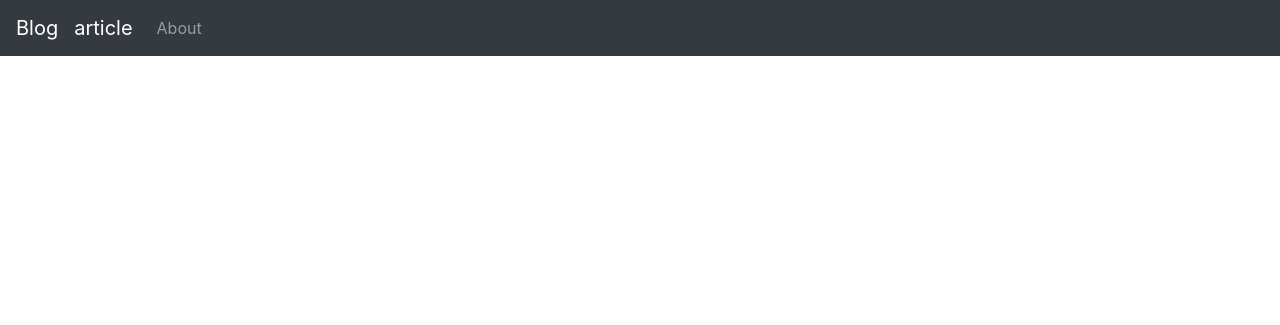
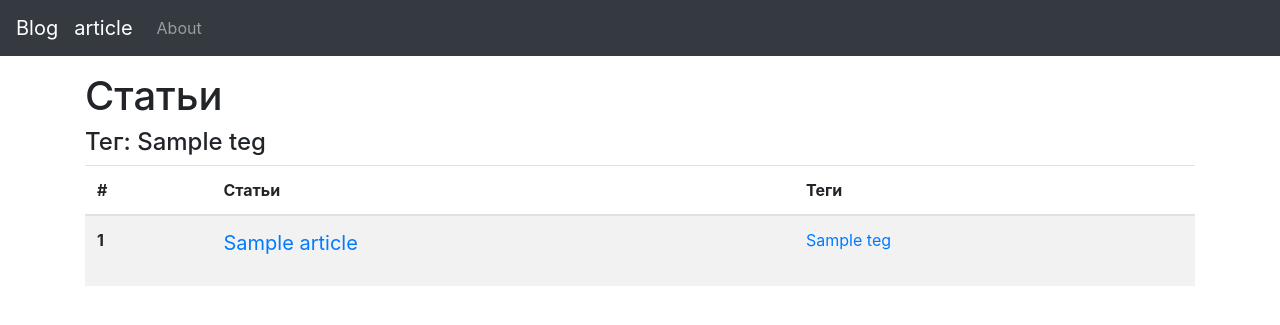
Before and after one commit to Barzabel/simlpe-blog, a Django app: a page that uses django_blog/templates/base.html in a window 1280 px wide. Shown: the top 325 px of the page. Run offline with Django 5.2, Linux system fonts and the light colour scheme; tables that the repository leaves empty hold one stand-in row (values such as "Sample post"); some libraries are stand-ins or nearby versions.

Commit message:
add tegs

```diff
--- a/django_blog/article/templates/articles/article.html
+++ b/django_blog/article/templates/articles/article.html
@@ -2,6 +2,9 @@
 {% block title %}articles{% endblock %}
 {% block content %}
 <div class="container-lg mt-3">
-    {{id}}
+    <h3>{{ article.name }}</h3>
+    <p>
+        {{ article.body }}
+    </p>
 </div>
 {% endblock %}
--- a/django_blog/article/templates/articles/index.html
+++ b/django_blog/article/templates/articles/index.html
@@ -3,6 +3,10 @@
 {% block content %}
 <div class="container-lg mt-3">
       <h1>Статьи</h1>
+    {% if teg %}
+    <h4>Тег: {{ teg }}</h4>
+    {% endif %}
+
   <table class="table table-striped">
   <thead>
     <tr>
@@ -19,7 +23,9 @@
           <p class="mb-0"><a href="{% url 'article_by_id' id=article.id %}">{{ article.name }}</a></p>
         </blockquote></td>
             <td>
-                {{ article.tegs.all|join:', ' }}
+                {% for teg in article.tegs.all %}
+                <a href="{% url 'article_by_teg' teg=teg %}" >{{ teg }}</a>
+                {% endfor %}
             </td>
         </tr>
         {% endfor %}
--- a/django_blog/article/views.py
+++ b/django_blog/article/views.py
@@ -31,6 +31,6 @@ class ArticleByTeg(View):
         articles = teg.Article_list.all()
         return render(
             request,
-            "articles/article.html",
-            context={'articles': articles}
+            "articles/index.html",
+            context={'articles': articles, 'teg': teg}
         )
```
